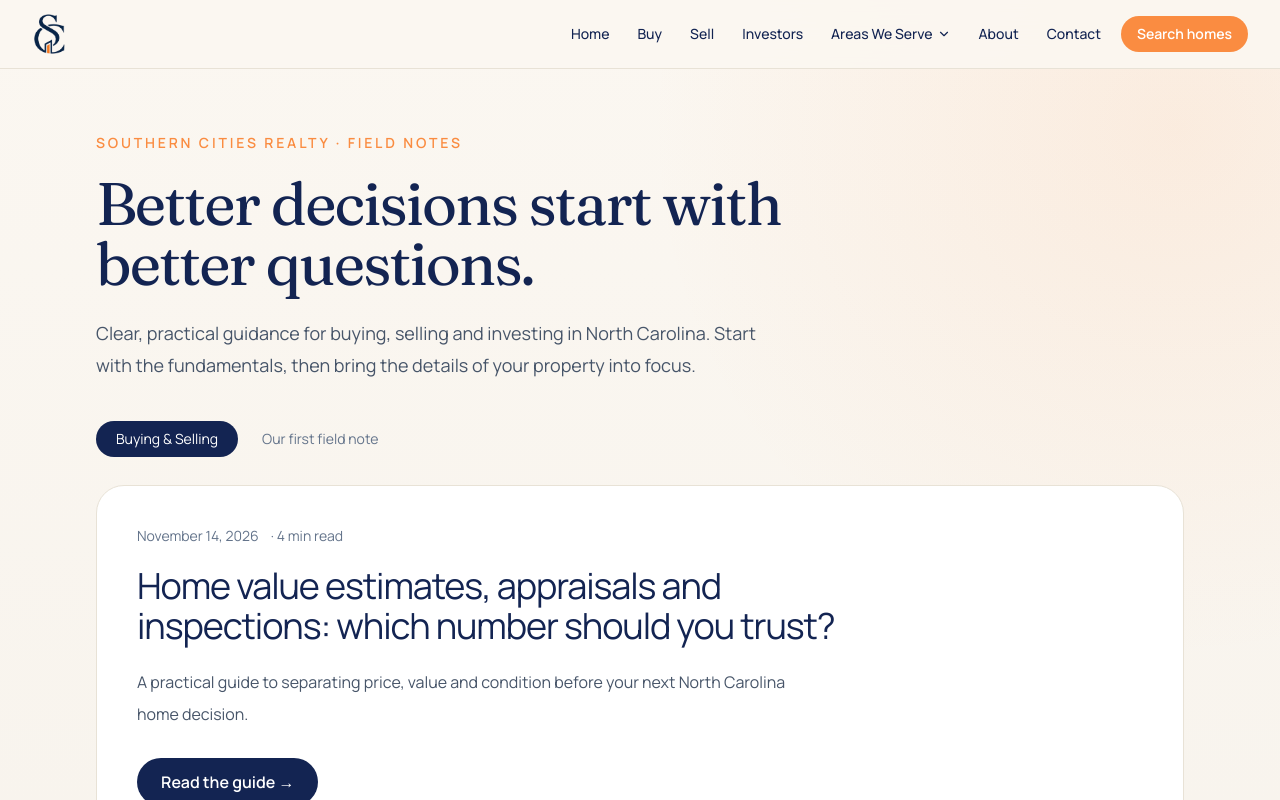
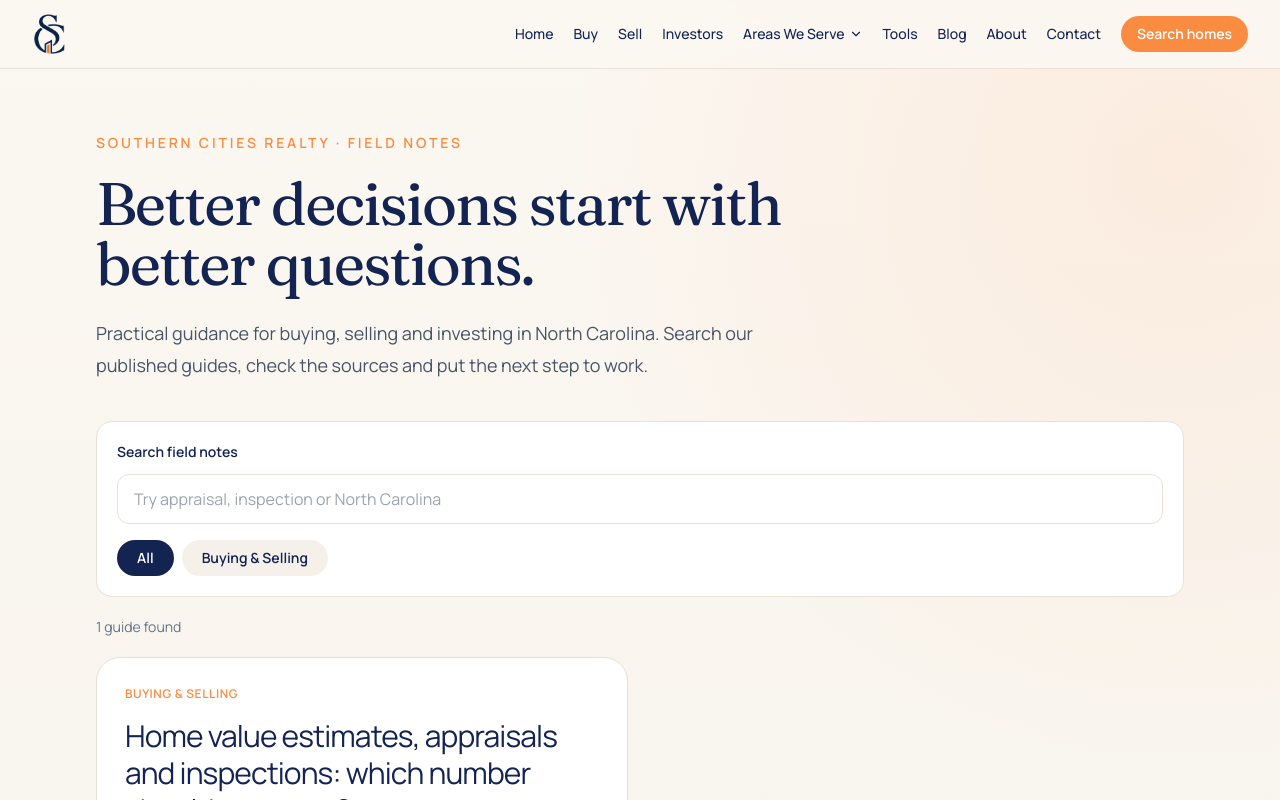
Before and after one commit to ashersoutherncities-art/southern-cities-realty, a Next.js app: page /blog in a window 1280 px wide. Shown: the top 800 px of the page. Built offline with nearby package versions, Linux system fonts and the light colour scheme.

Commit message:
Add Realty tools directory and searchable editorial library

```diff
--- a/app/MobileNav.tsx
+++ b/app/MobileNav.tsx
@@ -16,7 +16,7 @@ export function MobileNav() {
   const item = 'block rounded-xl px-3 py-3 text-base font-medium text-navy-950 transition hover:bg-white'
 
   return (
-    <div className="md:hidden">
+    <div className="lg:hidden">
       <button
         type="button"
         onClick={() => setOpen(true)}
@@ -78,10 +78,11 @@ export function MobileNav() {
               <Link href="/contact" onClick={close} className={item}>
                 Contact
               </Link>
-              <Link href="/tools/comp-distance" onClick={close} className={item}>
-                Team tools
+              <Link href="/tools" onClick={close} className={item}>
+                Tools
               </Link>
 
+              <Link href="/blog" onClick={close} className={item}>Blog</Link>
               <Link
                 href="/listings"
                 onClick={close}
--- /dev/null
+++ b/app/blog/BlogDirectory.tsx
@@ -0,0 +1,13 @@
+'use client'
+import {useState} from 'react'
+import Link from 'next/link'
+import {posts} from './posts'
+export default function BlogDirectory(){
+const [query,setQuery]=useState(''); const [category,setCategory]=useState('All')
+const categories=['All',...Array.from(new Set(posts.map(p=>p.category)))]
+const visible=posts.filter(p=>(category==='All'||p.category===category)&&[p.title,p.description,p.category,...p.tags].join(' ').toLowerCase().includes(query.toLowerCase())).sort((a,b)=>b.date.localeCompare(a.date))
+return <><div className="mt-10 rounded-2xl border border-[#e8e2d6] bg-white p-5"><label htmlFor="blog-search" className="block text-sm font-semibold text-navy-950">Search field notes</label><input id="blog-search" type="search" value={query} onChange={e=>setQuery(e.target.value)} placeholder="Try appraisal, inspection or North Carolina" className="mt-3 w-full rounded-xl border border-[#e8e2d6] px-4 py-3 text-slate-900 focus:outline-navy-950"/><div aria-label="Filter articles by category" className="mt-4 flex flex-wrap gap-2">{categories.map(c=><button type="button" key={c} aria-pressed={category===c} onClick={()=>setCategory(c)} className={'rounded-full px-5 py-2 text-sm font-semibold '+(category===c?'bg-navy-950 text-white':'bg-[#f5f1ea] text-navy-950')}>{c}</button>)}</div></div>
+<p role="status" className="mt-5 text-sm text-slate-500">{visible.length} {visible.length===1?'guide':'guides'} found</p>
+<div className="mt-5 grid gap-6 md:grid-cols-2">{visible.map(p=><article key={p.slug} className="rounded-[24px] border border-[#e8e2d6] bg-white p-7"><p className="text-xs font-semibold uppercase tracking-wider text-brand-500">{p.category}</p><h2 className="mt-4 font-display text-3xl text-navy-950"><Link href={'/blog/'+p.slug} className="hover:underline">{p.title}</Link></h2><p className="mt-4 leading-7 text-slate-600">{p.description}</p><p className="mt-5 text-sm text-slate-500"><time dateTime={p.date}>{new Date(p.date+'T12:00:00Z').toLocaleDateString('en-US',{month:'long',day:'numeric',year:'numeric',timeZone:'UTC'})}</time> · {p.readTime}</p><Link href={'/blog/'+p.slug} className="mt-6 inline-flex rounded-full bg-navy-950 px-5 py-3 font-semibold text-white">Read the guide →</Link></article>)}</div>
+{!visible.length&&<div className="my-8 rounded-2xl border border-[#e8e2d6] p-7"><h2 className="font-display text-2xl text-navy-950">No matching field notes yet.</h2><p className="mt-3 text-slate-600">Try a broader phrase or clear your filters.</p><button type="button" className="mt-4 font-semibold text-navy-950 underline" onClick={()=>{setQuery('');setCategory('All')}}>Clear search and filters</button></div>}</>
+}
--- a/app/blog/page.tsx
+++ b/app/blog/page.tsx
@@ -1,15 +1,5 @@
-import type { Metadata } from 'next'
+import type {Metadata} from 'next'
 import Link from 'next/link'
-export const metadata: Metadata = { title: 'Real Estate Field Notes', description: 'Practical North Carolina real estate guides for buyers, sellers and investors.', alternates: { canonical: '/blog' } }
-export default function Blog() { return <div className="mx-auto max-w-6xl px-5 py-16 sm:px-8">
-<p className="text-sm font-semibold uppercase tracking-[.2em] text-brand-500">Southern Cities Realty · Field notes</p>
-<h1 className="mt-5 max-w-3xl font-display text-4xl text-navy-950 sm:text-6xl">Better decisions start with better questions.</h1>
-<p className="mt-6 max-w-2xl text-lg leading-8 text-slate-600">Clear, practical guidance for buying, selling and investing in North Carolina. Start with the fundamentals, then bring the details of your property into focus.</p>
-<div className="mt-10 flex flex-wrap gap-3"><span className="rounded-full bg-navy-950 px-5 py-2 text-sm text-white">Buying &amp; Selling</span><span className="px-3 py-2 text-sm text-slate-500">Our first field note</span></div>
-<article className="mt-7 overflow-hidden rounded-[28px] border border-[#e8e2d6] bg-white p-7 sm:p-10">
-<div className="flex flex-wrap gap-3 text-sm text-slate-500"><time dateTime="2026-11-14">November 14, 2026</time><span>· 4 min read</span></div>
-<h2 className="mt-5 max-w-3xl font-display text-3xl text-navy-950 sm:text-4xl"><Link href="/blog/home-value-estimate-appraisal-inspection" className="hover:underline">Home value estimates, appraisals and inspections: which number should you trust?</Link></h2>
-<p className="mt-5 max-w-2xl leading-8 text-slate-600">A practical guide to separating price, value and condition before your next North Carolina home decision.</p>
-<Link href="/blog/home-value-estimate-appraisal-inspection" className="mt-7 inline-flex rounded-full bg-navy-950 px-6 py-3 font-semibold text-white">Read the guide →</Link>
-</article>
-<div className="mt-10 rounded-2xl border border-[#e8e2d6] p-6"><h2 className="font-display text-2xl text-navy-950">Coming into focus</h2><p className="mt-3 leading-7 text-slate-600">Future guides will cover selling strategy, buyer due diligence, renovation planning and investment fundamentals. These topics are planned, not yet published.</p></div></div> }
+import BlogDirectory from './BlogDirectory'
+export const metadata:Metadata={title:'Real Estate Field Notes',description:'Practical North Carolina real estate guides for buyers, sellers and investors.',alternates:{canonical:'/blog'}}
+export default function Blog(){return <div className="mx-auto max-w-6xl px-5 py-16 sm:px-8"><p className="text-sm font-semibold uppercase tracking-[.2em] text-brand-500">Southern Cities Realty · Field notes</p><h1 className="mt-5 max-w-3xl font-display text-4xl text-navy-950 sm:text-6xl">Better decisions start with better questions.</h1><p className="mt-6 max-w-2xl text-lg leading-8 text-slate-600">Practical guidance for buying, selling and investing in North Carolina. Search our published guides, check the sources and put the next step to work.</p><BlogDirectory/><div className="mt-12 rounded-2xl bg-navy-950 p-7 text-white"><h2 className="font-display text-3xl">From reading to evaluating.</h2><p className="mt-4 leading-7 text-white/75">Explore the home value estimate and our password-protected comparable-distance workspace.</p><Link href="/tools" className="mt-5 inline-flex rounded-full bg-white px-5 py-3 font-semibold text-navy-950">Explore Realty tools →</Link></div><p className="mt-8 text-sm leading-7 text-slate-500">Future topics include selling strategy, buyer due diligence, renovation planning and investment fundamentals. Planned topics appear only once researched and published.</p></div>}
--- /dev/null
+++ b/app/blog/posts.ts
@@ -0,0 +1,2 @@
+export type Post = { slug:string; title:string; description:string; category:string; date:string; readTime:string; tags:string[] }
+export const posts: Post[] = [{slug:'home-value-estimate-appraisal-inspection',title:'Home value estimates, appraisals and inspections: which number should you trust?',description:'A practical guide to separating price, value and condition before your next North Carolina home decision.',category:'Buying & Selling',date:'2026-11-14',readTime:'4 min read',tags:['valuation','appraisal','inspection','North Carolina']}]
--- a/app/layout.tsx
+++ b/app/layout.tsx
@@ -58,6 +58,8 @@ const navLinks = [
   { href: '/sell', label: 'Sell' },
   { href: '/investors', label: 'Investors' },
   { href: '/neighborhoods', label: 'Areas We Serve' },
+  { href: '/tools', label: 'Tools' },
+  { href: '/blog', label: 'Blog' },
   { href: '/about', label: 'About' },
   { href: '/contact', label: 'Contact' },
 ]
@@ -74,7 +76,7 @@ function Header() {
           />
         </Link>
 
-        <nav className="hidden items-center gap-x-5 gap-y-1 text-sm font-medium text-navy-950 md:flex md:gap-x-7">
+        <nav className="hidden items-center gap-x-5 gap-y-1 text-sm font-medium text-navy-950 lg:flex lg:gap-x-5">
           {navLinks.map((link) =>
             link.label === 'Areas We Serve' ? (
               <AreasDropdown key={link.href} />
@@ -92,7 +94,7 @@ function Header() {
 
         <Link
           href="/listings"
-          className="hidden rounded-full bg-brand-500 px-4 py-2 text-sm font-semibold text-white transition hover:bg-brand-400 md:inline-flex"
+          className="hidden rounded-full bg-brand-500 px-4 py-2 text-sm font-semibold text-white transition hover:bg-brand-400 lg:inline-flex"
         >
           Search homes
         </Link>
```
Also changed, not shown: app/tools/page.tsx (added, +4 -0 lines), 1 other file (tests, documents, lock files or other folders).
